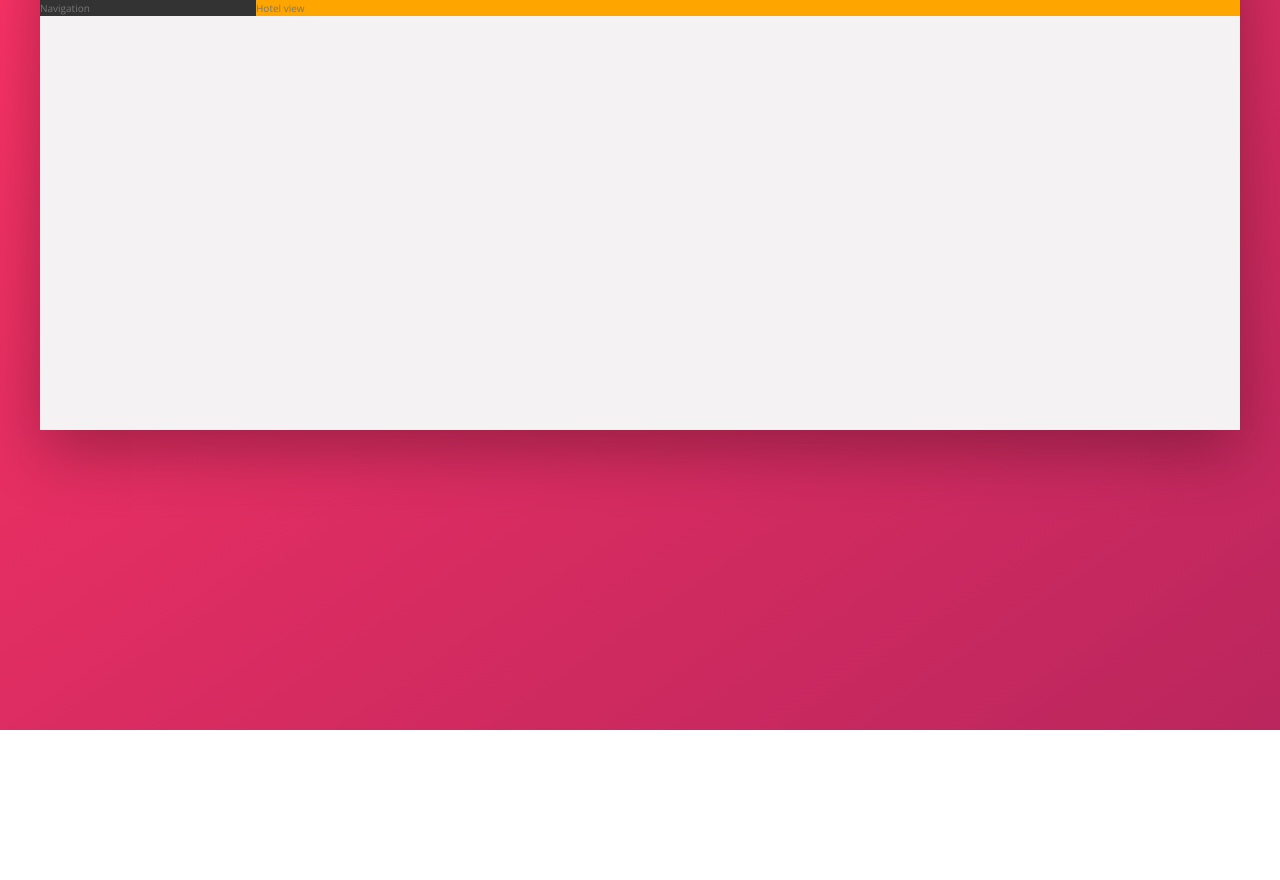
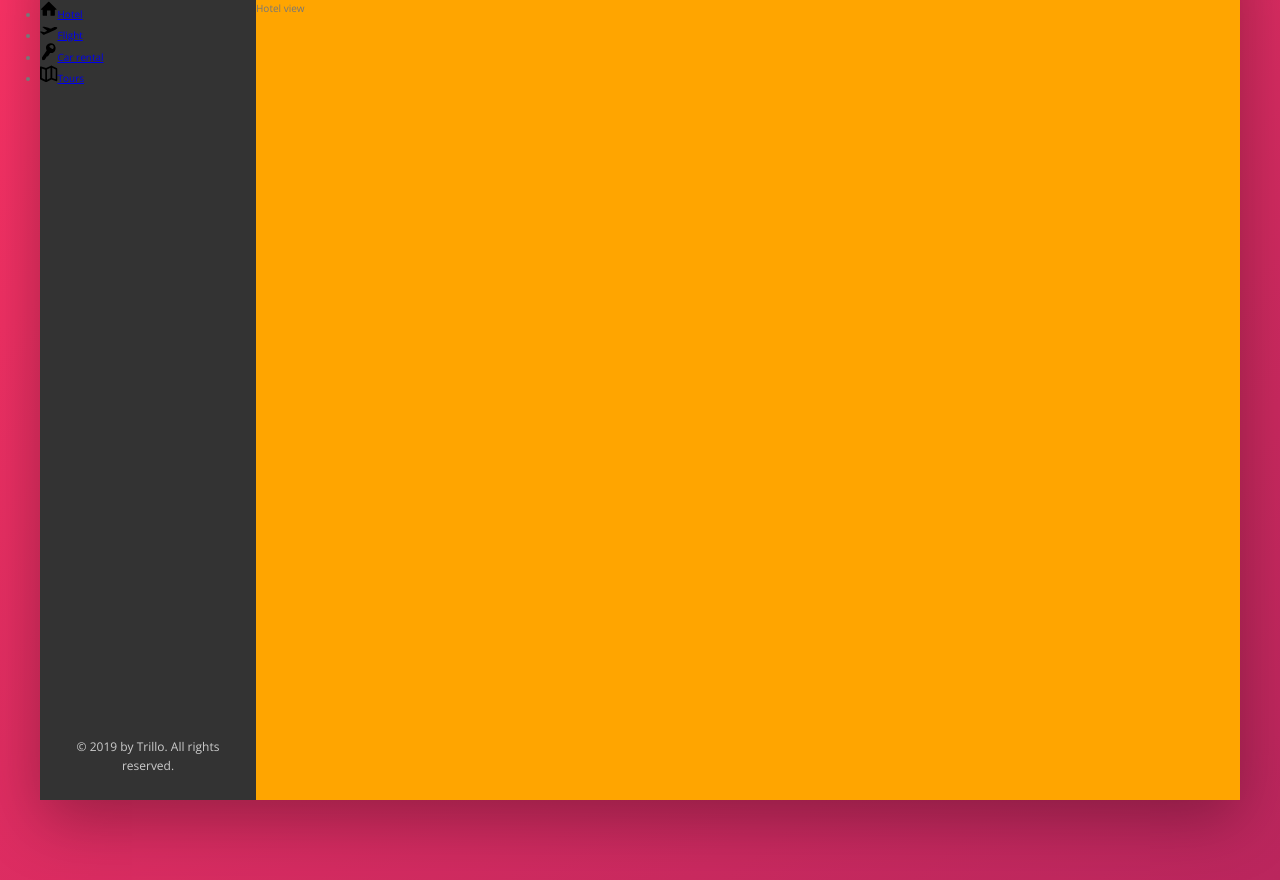
Before and after one commit to BradBones/tourism-site, a website: page index.html in a window 1280 px wide. Shown: the part 150-1030 px from the top of the page. Before the commit the page ends 880 px from the top, so only its background shows below. Drawn offline with nearby package versions, Linux system fonts and the light colour scheme.

Commit message:
navigation sidebar layout

```diff
--- a/index.html
+++ b/index.html
@@ -56,8 +56,50 @@
             <div class="content">
                 <!-- flex item 1 -->
                 <nav class="sidebar">
-                    Navigation
+                    <ul class="side-nav">
+                        <li class="side-nav__item">
+                            <a href="#" class="side-nav__link">
+                                <svg class="side-nav__icon">
+                                    <use xlink:href="img/sprite.svg#icon-home"></use>
+                                    <span>Hotel</span>
+                                </svg>
+                            </a>
+                        </li>
+
+                        <li class="side-nav__item">
+                            <a href="#" class="side-nav__link">
+                                <svg class="side-nav__icon">
+                                    <use xlink:href="img/sprite.svg#icon-aircraft-take-off"></use>
+                                    <span>Flight</span>
+                                </svg>
+                            </a>
+                        </li>
+
+                        <li class="side-nav__item">
+                            <a href="#" class="side-nav__link">
+                                <svg class="side-nav__icon">
+                                    <use xlink:href="img/sprite.svg#icon-key"></use>
+                                    <span>Car rental</span>
+                                </svg>
+                            </a>
+                        </li>
+
+                        <li class="side-nav__item">
+                            <a href="#" class="side-nav__link">
+                                <svg class="side-nav__icon">
+                                    <use xlink:href="img/sprite.svg#icon-map"></use>
+                                    <span>Tours</span>
+                                </svg>
+                            </a>
+                        </li>
+                    </ul>
+
+                    <div class="legal">
+                        &copy; 2019 by Trillo. All rights reserved.
+                    </div>
+
                 </nav>
+
                 <!-- flex item 2 -->
                 <main class="hotel-view">
                     Hotel view
--- a/sass/_components.scss
+++ b/sass/_components.scss
@@ -126,3 +126,30 @@
 
     }
 }
+
+
+///////////////////////////////////
+// SIDE NAVIGATION
+.side-nav {
+    &__item {
+
+    }
+
+    &__link {
+
+    }
+
+    &__icon {
+        width: 1.75rem;
+        height: 1.75rem;
+    }
+}
+
+///////////////////////////////////
+// LEGAL TEXT
+.legal {
+    font-size: 1.2rem;
+    color: var(--color-grey-light-4);
+    text-align: center;
+    padding: 2.5rem;
+}
--- a/sass/_layout.scss
+++ b/sass/_layout.scss
@@ -29,11 +29,18 @@
 
     // flex- grow, shrink, basis
     flex: 0 0 18%;
+
+    display: flex;
+    flex-direction: column;
+    justify-content: space-between;
 }
 
 .hotel-view {
     background-color: #fff;
+
+    //TESTING
     background-color: orange;
+    height: 80rem;
 
     // tells the element to occupy as much space as it can within the container
     flex: 1;
```
Also changed, not shown: css/style.css.
